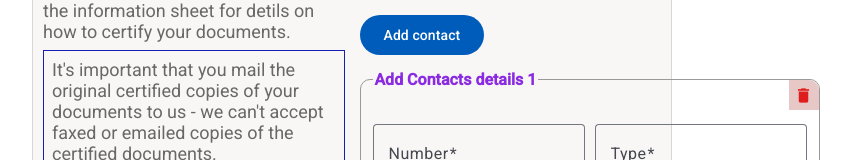
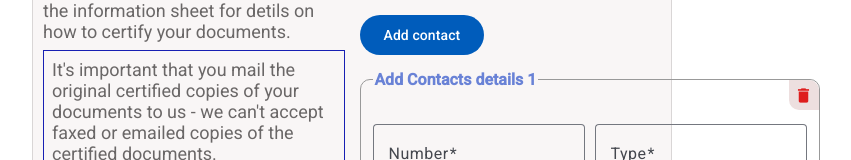
Before and after one commit to kumaruidivloper/angular-forms-tutorial, an Angular app: page / in a window 1280 px wide. Shown: the part 1383-1543 px from the top of the page, without its empty margins (288-1139 px from the left). Built offline with nearby package versions, Linux system fonts and the light colour scheme.

Commit message:
validation issue fix

```diff
--- a/src/app/app.html
+++ b/src/app/app.html
@@ -352,9 +352,9 @@
     <button  matButton="filled" (click)="addContact($event)" style="margin: 15px 0;">Add contact</button>
     <div class="row" formArrayName="contacts" *ngFor="let control of contacts.controls; let i = index" >
     <ng-container [formGroupName]="i">
-      <fieldset   style="margin-bottom: 20px; position: relative; padding-top:35px; border-radius: 10px; border: solid #999 1px; width: 100%;">
-        <button (click)="deleteContacts(i, $event)" style="position: absolute; top: -9px; right: 0; background: rgb(232, 199, 199); color: #fff; border: none; padding: 1px 5px; cursor: pointer; border-top-right-radius: 10px;"><mat-icon style="font-size: 19px; margin-top: 5px; height: 20px; width: 20px; color: rgb(222, 29, 29);"> delete</mat-icon></button>
-      <legend style="font-weight: bold; color: blueviolet;">Add Contacts details {{i + 1}}</legend>
+      <fieldset   class="dynamicForm" [ngClass]="hasFieldError('userDetails.contacts.' + i + '.number') && hasFieldError('userDetails.contacts.' + i + '.type') && hasFieldError('userDetails.contacts.' + i + '.description')? 'dynamicFieldError':''">
+        <button (click)="deleteContacts(i, $event)" class="deleteButton"><mat-icon style="font-size: 19px; margin-top: 5px; height: 20px; width: 20px; color: rgb(222, 29, 29);"> delete</mat-icon></button>
+      <legend style="font-weight: bold; color: rgb(105, 130, 214);">Add Contacts details {{i + 1}}</legend>
         <div style="display: flex; gap: 10px; width: 100%">
           <mat-form-field appearance="outline">
             <mat-label>Number</mat-label>
--- a/src/app/app.scss
+++ b/src/app/app.scss
@@ -216,3 +216,23 @@ p.provideAddress
   background-color: #f4433624;
   border: solid 1px #f44336c0;
 }
+.dynamicForm
+{
+  margin-bottom: 20px; position: relative; padding-top:35px; border-radius: 10px; border: solid #999 1px; width: 100%;
+}
+.dynamicFieldError {
+  background-color: #f4433624;
+  border: solid 1px #f44336c0;
+}
+.deleteButton
+{
+  position: absolute;
+  top: -9px; right: 0;
+  background: rgb(237 223 223);
+  color: #fff;
+  border: none;
+  padding: 1px 5px;
+  cursor: pointer;
+  border-top-right-radius: 10px;
+  border-bottom-left-radius: 10px;
+}
```
